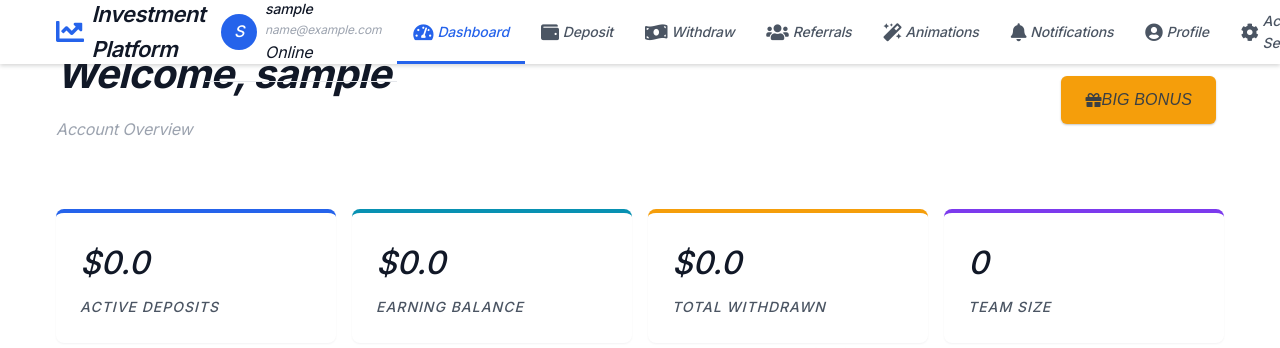
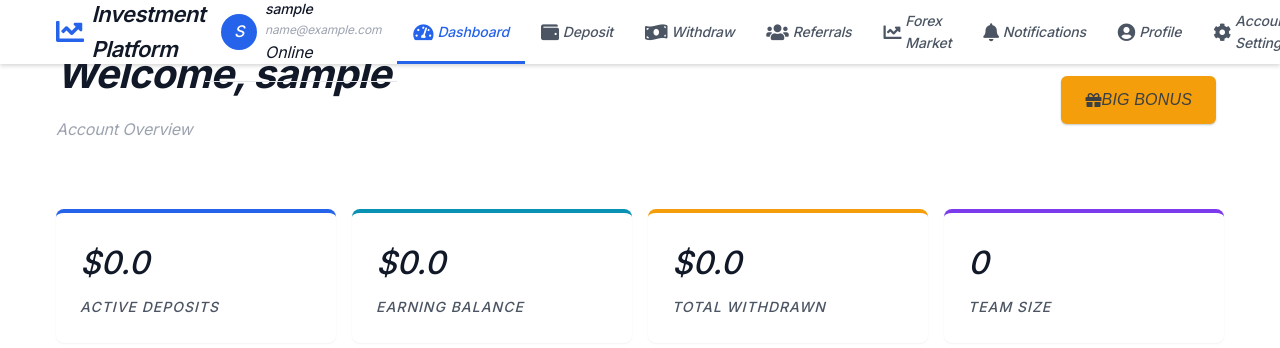
Before and after one commit to alimoonbusiness135-creat/nvestment-Platform, a Flask app: page /dashboard in a window 1280 px wide. Shown: the top 348 px of the page. Run offline with Flask 3, Linux system fonts and the light colour scheme; the visitor is signed in with stand-in values (Sample User, id 1); data comes from the database, SQL or seed files in the repository; data that the repository does not hold is empty; some libraries are stand-ins or nearby versions; some web fonts are replaced.

Commit message:
Fix BuildError by updating all url_for('animation_demo') to url_for('forex_market')

```diff
--- a/templates/partials/navbar.html
+++ b/templates/partials/navbar.html
@@ -37,8 +37,8 @@
                     </li>
                     <li class="nav-item">
                         <a href="{{ url_for('forex_market') }}"
-                            class="nav-link {% if request.path == url_for('animation_demo') %}active{% endif %}">
-                            <i class="fas fa-magic"></i> <span>Animations</span>
+                            class="nav-link {% if request.path == url_for('forex_market') %}active{% endif %}">
+                            <i class="fas fa-chart-line"></i> <span>Forex Market</span>
                         </a>
                     </li>
                 </ul>
@@ -155,8 +155,8 @@
             </li>
             <li class="nav-item">
                 <a href="{{ url_for('forex_market') }}"
-                    class="nav-link {% if request.path == url_for('animation_demo') %}active{% endif %}">
-                    <i class="fas fa-magic"></i> <span>Animations</span>
+                    class="nav-link {% if request.path == url_for('forex_market') %}active{% endif %}">
+                    <i class="fas fa-chart-line"></i> <span>Forex Market</span>
                 </a>
             </li>
             <li class="nav-item">
```
